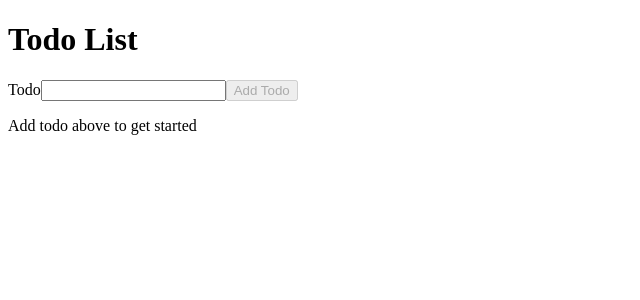
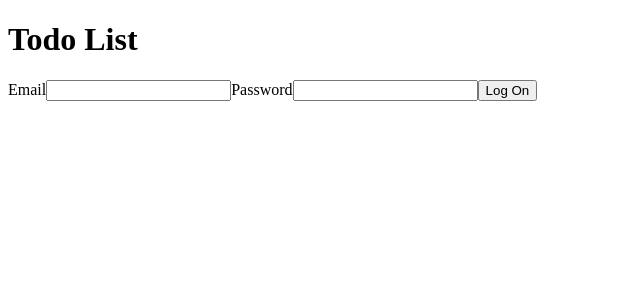
Before and after one commit to Shantelwi/summer_todo_list, a React (Vite) app: page / in a window 1280 px wide. Shown: the top 300 px of the page, without its empty margins (0-640 px from the left). Built offline with nearby package versions, Linux system fonts and the light colour scheme.

Commit message:
completed part 4

```diff
--- a/src/App.jsx
+++ b/src/App.jsx
@@ -1,12 +1,28 @@
+import { useState } from 'react';
 import './App.css'
+import Logon from './features/Logon';
 import TodosPage from './features/Todos/TodosPage';
 import Header from './shared/Header';
 
 function App() {
+  const [email, setEmail] = useState("");
+  const [token, setToken] = useState("");
   return (
     <div>
-      <Header/>
-      <TodosPage/>
+      <Header
+        token={token}
+        email={email}
+        onSetToken = {setToken}
+        onSetEmail = {setEmail}
+      />
+
+      {token ? (
+        <TodosPage
+          token={token}
+        />
+      ) : (
+        <Logon onSetEmail={setEmail} onSetToken={setToken} />
+      )}
     </div>
   );
 
--- a/src/features/Logon.jsx
+++ b/src/features/Logon.jsx
@@ -10,6 +10,9 @@ function Logon({onSetEmail, onSetToken}) {
 
     async function handleSubmit(e) {
         e.preventDefault();
+
+        setIsLoggingOn(true);
+
         try {
             const response = await fetch('/api/users/logon', {
                 method: 'POST',
@@ -32,6 +35,11 @@ function Logon({onSetEmail, onSetToken}) {
     }
     return(
         <form onSubmit={handleSubmit}>
+
+            {authError && authError}
+
+            <label htmlFor="email">
+                Email
                 <input
                 type="email"
                 id="email"
@@ -40,7 +48,10 @@ function Logon({onSetEmail, onSetToken}) {
                 onChange = {(e) => {setEmail(e.target.value)} }
                 required
                 />
+            </label>
 
+            <label htmlFor="password">
+                Password
                 <input
                     type="password"
                     id="password"
@@ -49,8 +60,9 @@ function Logon({onSetEmail, onSetToken}) {
                     onChange = {(e) => {setPassword(e.target.value)}}
                     required
                 />
+            </label>
 
-            <button type="submit" disabled={isLoggingOn}></button>
+            <button type="submit" disabled={isLoggingOn}>{isLoggingOn === true ? "Logging in..." : "Log On" }</button>
         </form>
     )
 }
```
Lines whose indentation alone changed are shown as unchanged.
